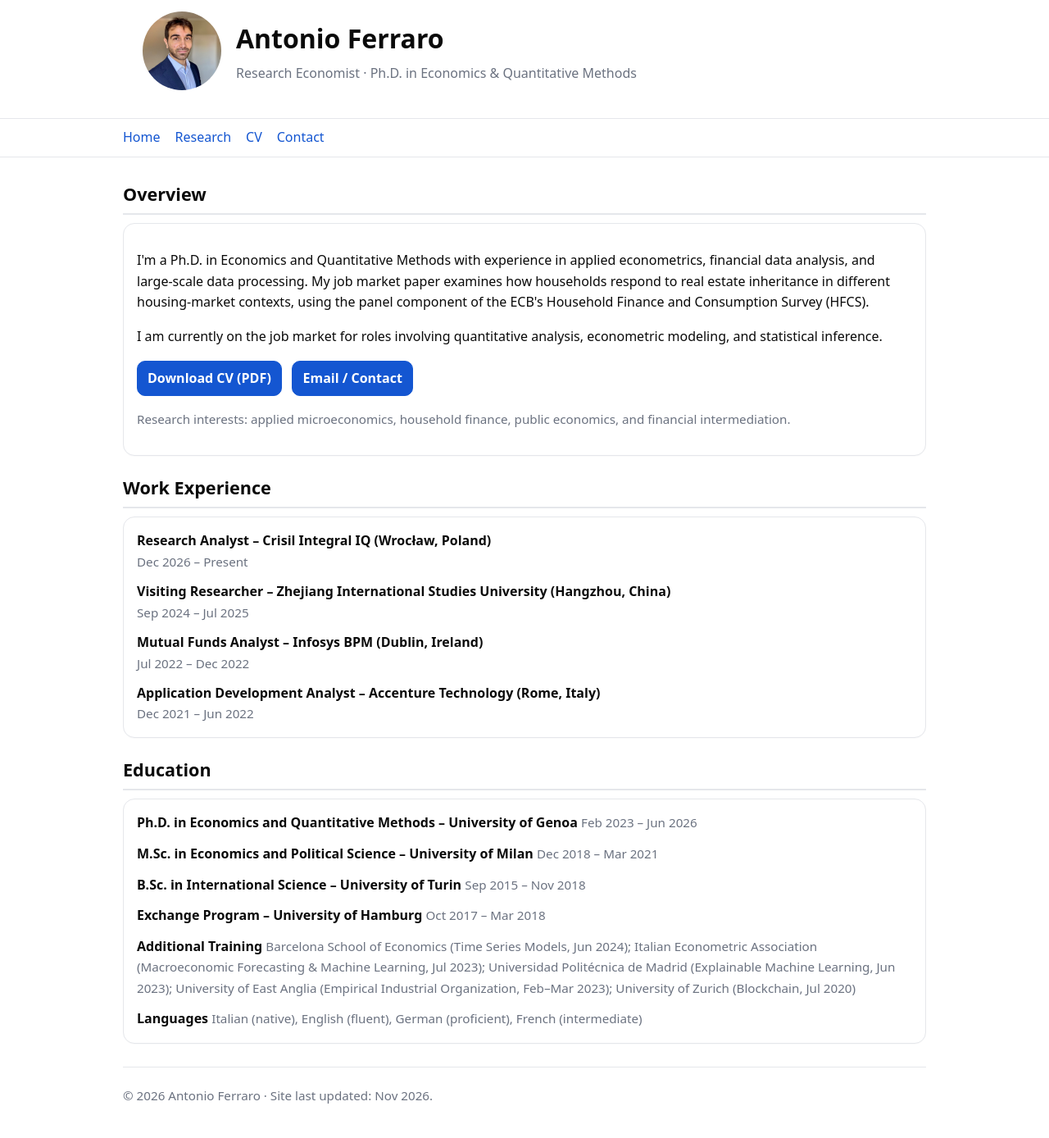
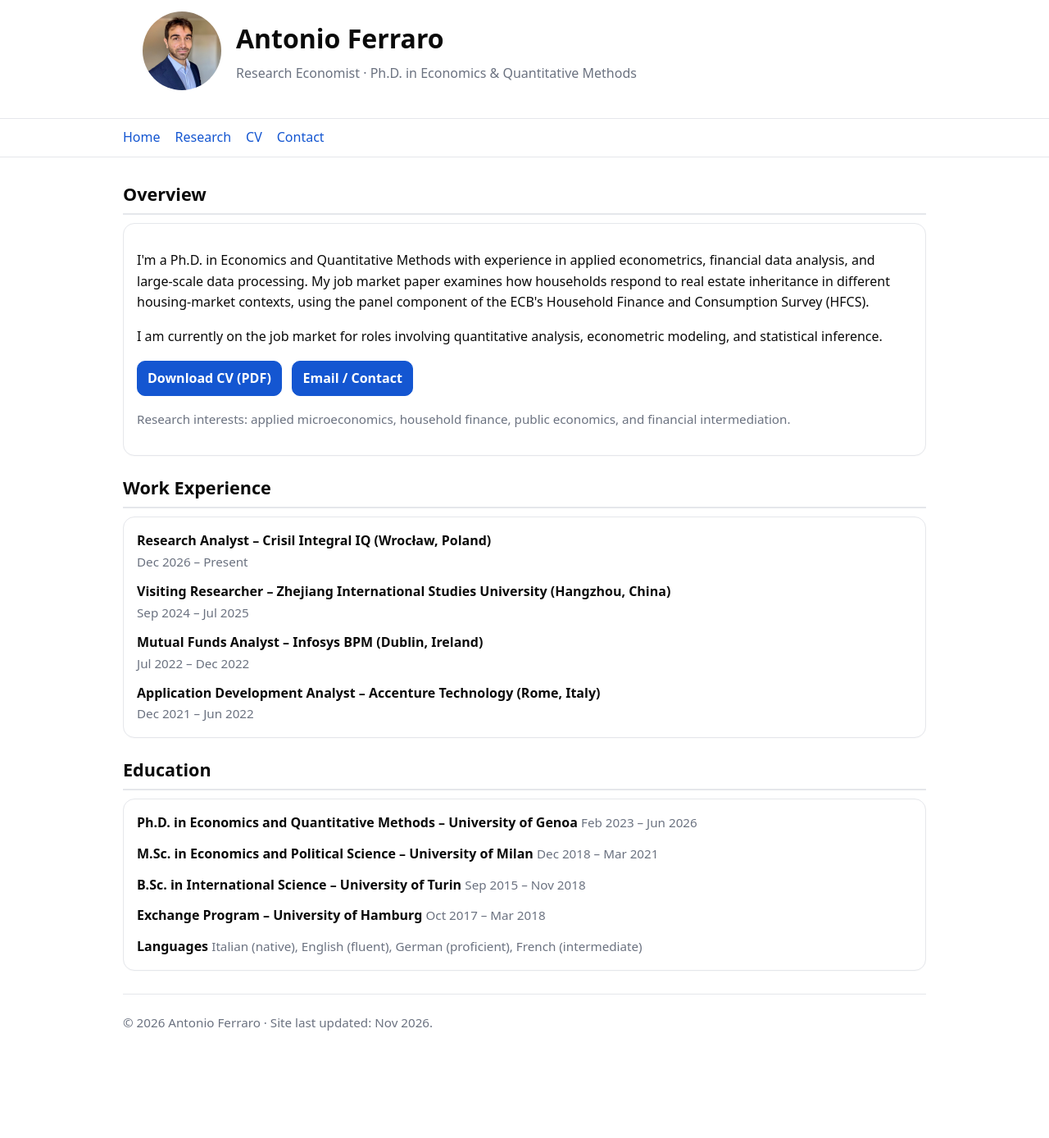
Before and after one commit to ferraroantonio/ferraroantonio.github.io, a Jekyll site: the page built from index.md, in a window 1280 px wide. Shown: the whole page at 82% size. Built offline with Jekyll 4.4.1, drawn with Linux system fonts in a browser that asks for light colours; after the commit the page ends 1300 px from its top, so only the background shows below that.

Commit message:
Update index.md

```diff
--- a/index.md
+++ b/index.md
@@ -45,11 +45,15 @@ description: "Antonio Ferraro – Ph.D. in Economics and Quantitative Methods. A
 <h2>Education</h2>
 <div class="card">
 <ul class="plain">
-  <li class="item"><strong>Ph.D. in Economics and Quantitative Methods – University of Genoa</strong> <span class="meta">Feb 2023 – Jun 2026</span></li>
-  <li class="item"><strong>M.Sc. in Economics and Political Science – University of Milan</strong> <span class="meta">Dec 2018 – Mar 2021</span></li>
-  <li class="item"><strong>B.Sc. in International Science – University of Turin</strong> <span class="meta"> Sep 2015 – Nov 2018</span></li>
-  <li class="item"><strong>Exchange Program – University of Hamburg</strong> <span class="meta"> Oct 2017 – Mar 2018</span></li>
-  <li class="item"><strong>Additional Training</strong> <span class="meta">Barcelona School of Economics (Time Series Models, Jun 2024); Italian Econometric Association (Macroeconomic Forecasting & Machine Learning, Jul 2023); Universidad Politécnica de Madrid (Explainable Machine Learning, Jun 2023); University of East Anglia (Empirical Industrial Organization, Feb–Mar 2023); University of Zurich (Blockchain, Jul 2020)</span></li>
+  <li class="item"><strong>Ph.D. in Economics and Quantitative Methods – University of Genoa</strong>
+  <span class="meta">Feb 2023 – Jun 2026</span></li>
+  <li class="item"><strong>M.Sc. in Economics and Political Science – University of Milan</strong>
+  <span class="meta">Dec 2018 – Mar 2021</span></li>
+  <li class="item"><strong>B.Sc. in International Science – University of Turin</strong>
+  <span class="meta"> Sep 2015 – Nov 2018</span></li>
+  <li class="item"><strong>Exchange Program – University of Hamburg</strong>
+  <span class="meta"> Oct 2017 – Mar 2018</span></li>
+
   <li class="item"><strong>Languages</strong> <span class="meta">Italian (native), English (fluent), German (proficient), French (intermediate)</span></li>
 </ul>
 </div>
```
